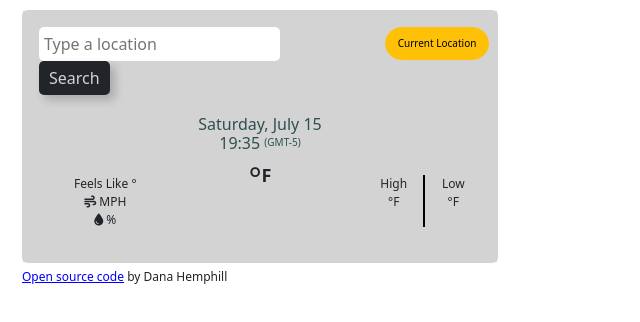
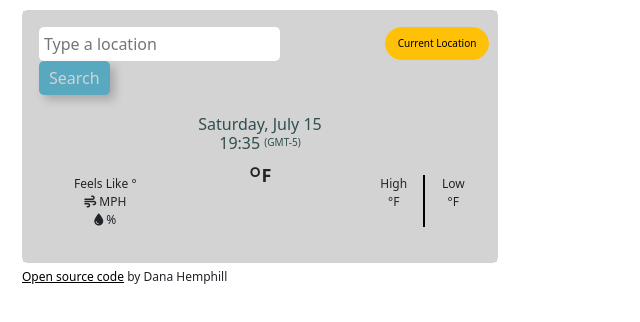
Before and after one commit to mrsdanah/SheCodes-Weather, a plain HTML site: page index.html in a window 1280 px wide. Shown: the whole page, without its empty margins (0-640 px from the left). Drawn offline with nearby package versions, Linux system fonts and the light colour scheme; no server answers.

Commit message:
Update styles.css

```diff
--- a/styles.css
+++ b/styles.css
@@ -129,8 +129,9 @@ a {
 
 #search-button {
   border-radius: 5px;
-  background-color: #212529;
+  background-color: #58a9bf;
   color: lightgray;
+  text-color: black;
   border: none;
   padding: 5px 10px;
   box-shadow: 5px 5px 10px rgba(0, 0, 0, 0.2);
@@ -138,7 +139,7 @@ a {
 }
 
 #search-button:hover {
-  background-color: #464f56;
+  background-color: #57b5cf;
 }
 
 #current {
@@ -157,6 +158,6 @@ a {
 
 #code-link {
   text-decoration: underline;
-  color: blue;
+  color: black;
   font-size: 12px;
 }
```
